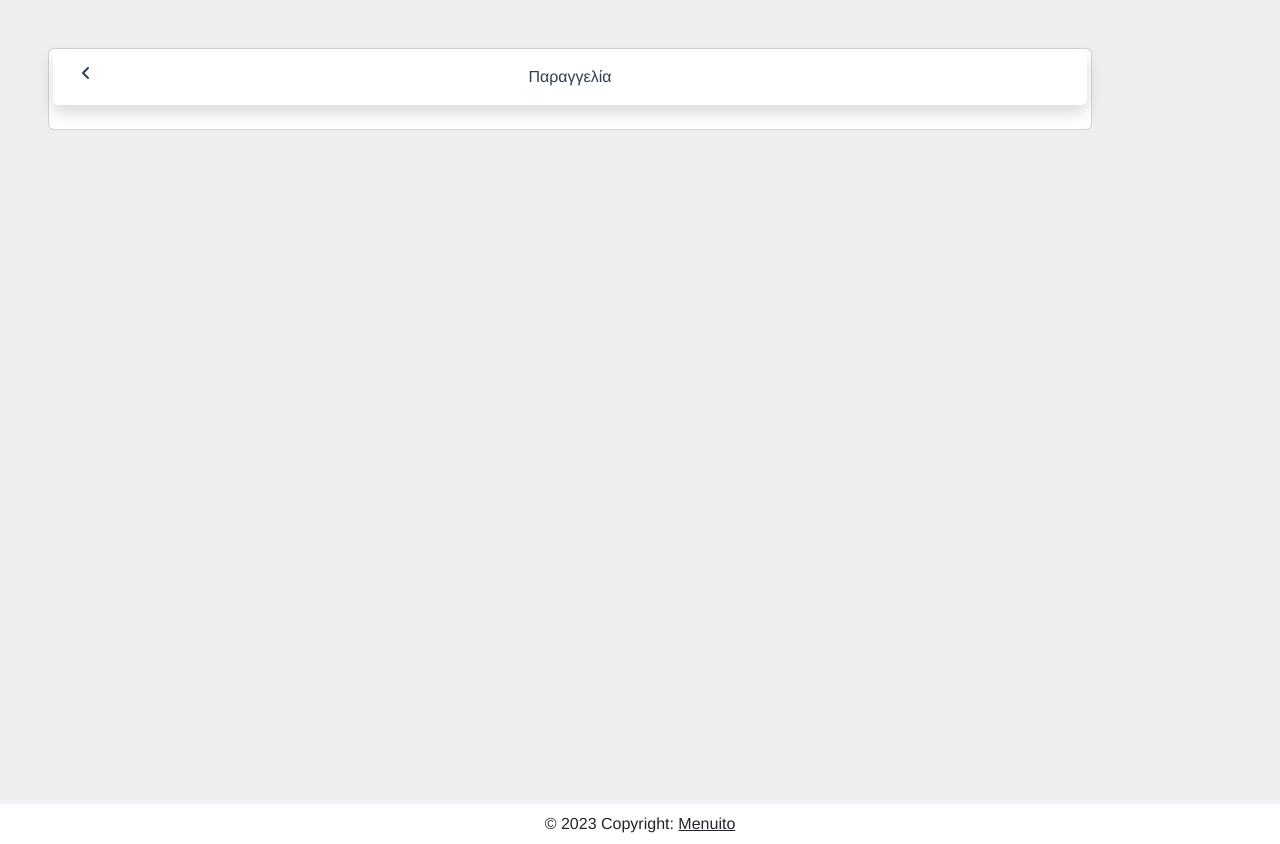
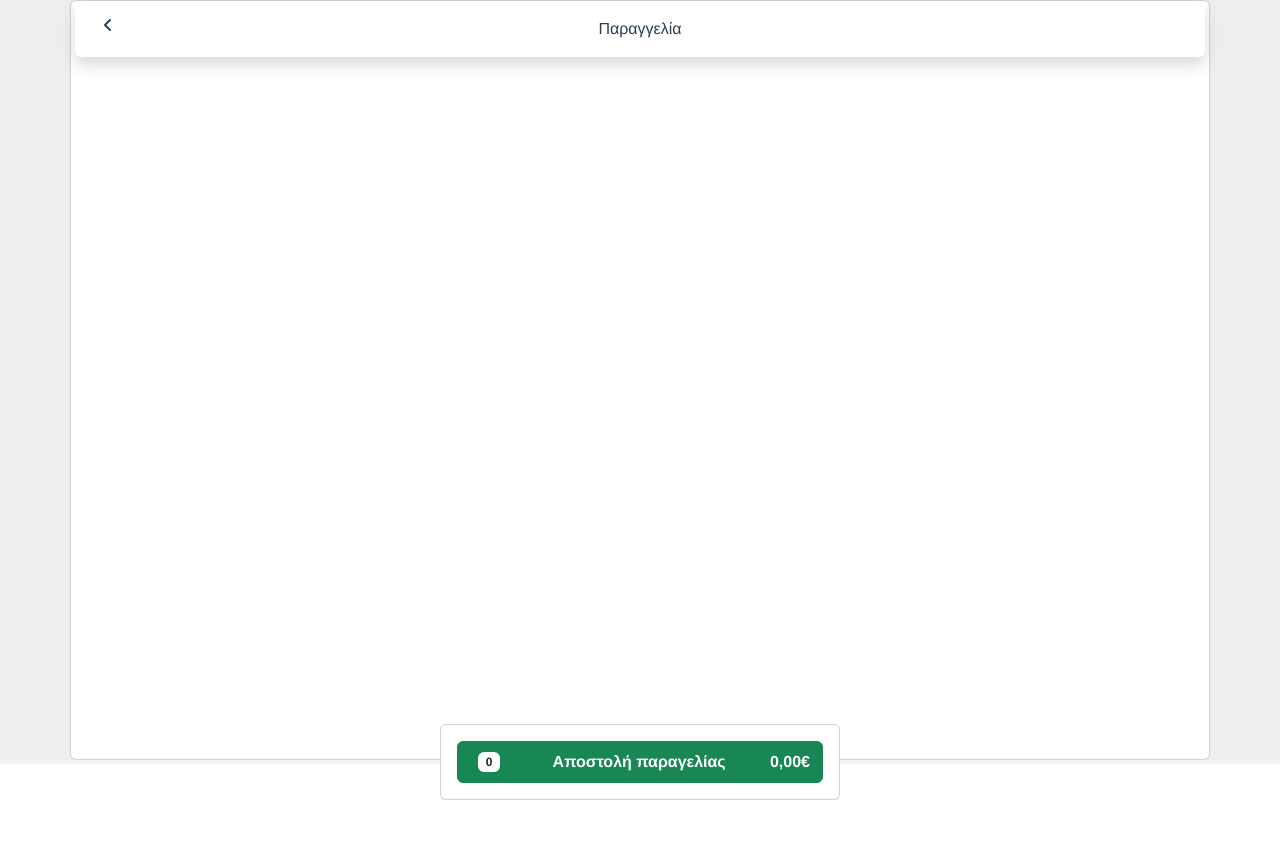
Before and after one commit to johnrizos/menu-app, a Vue app: page /basket in a window 1280 px wide. After the commit the page ends 804 px from the top, so only its background shows below. Built offline with nearby package versions, Linux system fonts and the light colour scheme.

Commit message:
new changes 10-07-2023 basket page cta

```diff
--- a/src/components/layout/BasketCtaSectionFooter.vue
+++ b/src/components/layout/BasketCtaSectionFooter.vue
@@ -10,7 +10,7 @@ const basketPageRoute = (()=>{
 const basketStore = useBasketStore();
 </script>
 <template>
-    <div @click="basketPageRoute" class="position-fixed  bottom-0 start-50 translate-middle-x"
+    <div @click="basketPageRoute" class="position-fixed  bottom-0 start-50 translate-middle-x basket-cta"
         style="width:100%;">
         <div class="card w-100 m-auto">
             <div class="card-body">
@@ -21,7 +21,7 @@ const basketStore = useBasketStore();
                 </button> -->
 
                 <div class="d-grid gap-2">
-                    <button class="btn btn-warning fw-bold btn-lg" type="button">
+                    <button class="btn btn-warning fw-bold btn py-2" type="button">
                         <div class="d-flex justify-content-between">
                         <div><span
                         class="badge bg-white text-dark mx-2">{{ basketStore.totalQuantityOfProducts }}</span></div>
@@ -37,4 +37,10 @@ const basketStore = useBasketStore();
 </template>
 
 
-<style  scoped></style>
+<style  scoped>
+
+
+.basket-cta{
+  max-width:400px;
+}
+</style>
--- /dev/null
+++ b/src/hooks/price/priceHook.js
@@ -0,0 +1,25 @@
+export default function price() {
+
+    function textPriceToNumber(price) {
+
+        const replacedPrice = price.replace(",", ".");
+
+        const number = parseFloat(replacedPrice);
+        const roundedNumber = Math.round(number * 100) / 100;
+        return roundedNumber;
+    }
+
+    function calculateNumberPriceAndQuantity(price, quantity){
+        return (price * quantity).toFixed(2).toString().replace(".", ",");
+
+    }
+
+    function totalProductPrice(price,quantity){
+            return calculateNumberPriceAndQuantity(textPriceToNumber(price), quantity)
+
+
+    }
+
+
+    return [textPriceToNumber,calculateNumberPriceAndQuantity,totalProductPrice]
+}
--- a/src/pages/BasketPage.vue
+++ b/src/pages/BasketPage.vue
@@ -3,23 +3,30 @@ import { ref } from 'vue';
 import { useRoute } from 'vue-router';
 import { useBasketStore } from '../stores/basket';
 import router from '@/router';
+import priceHook from '../hooks/price/priceHook.js';
 
 const basketStore = useBasketStore();
-const backRoute = (()=>{
+const backRoute = (() => {
   router.back();
 });
 
+
+const [textPriceToNumber, calculateNumberPriceAndQuantity, totalProductPrice] = priceHook();
+
+console.log("test", textPriceToNumber("10,23"));
+
 </script>
 <template>
-    <section   class="h-100 h-custom" style="background-color: #eee;">
-  <div class="container p-0 m-0  p-sm-5 h-100 position-relative">
-        <div class="card">
-          <div class="card-body  pt-0" >
+  <section class="" style="background-color: #eee;">
+    <div class="container p-0 m-0  p-sm-0  position-relative m-auto h-100">
+      <div class="card h-custom">
+        <div class="card-body my-0 py-0 pt-0">
           <div class="position-sticky top-0 start-0" style="z-index:100;">
-            <div class="row bg-white p-3 shadow  mb-2 bg-body  rounded d-flex " >
+            <div class="row bg-white p-3 shadow  mb-2 bg-body  rounded d-flex ">
 
               <div class="col-1">
-                        <div @click="backRoute" class="d-flex justify-content-start"><font-awesome-icon icon="fa-solid fa-angle-left" /></div>
+                <div @click="backRoute" class="d-flex justify-content-start"><font-awesome-icon
+                    icon="fa-solid fa-angle-left" /></div>
               </div>
               <div class="col-10">
                 <div class="d-flex justify-content-center">Παραγγελία</div>
@@ -38,17 +45,18 @@ const backRoute = (()=>{
                   </div>
 
                   <div style="width: 50px;">
-                          <span  class="input-group-text bg-white d-block" style="background-color:rgb(247, 247, 247)!important">{{ value.quantity }}</span>
+                    <span class="input-group-text bg-white d-block"
+                      style="background-color:rgb(247, 247, 247)!important">{{ value.quantity }}</span>
                   </div>
                   <div class="ms-3">
-                          <p class="m-0">{{value.title}}</p>
+                    <p class="m-0">{{ value.title }}</p>
                   </div>
                 </div>
                 <div class="d-flex flex-row align-items-center">
 
 
                   <div style="width: 80px;">
-                          <p class="mb-0">{{value.price}}€</p>
+                    <p class="mb-0">{{ totalProductPrice(value.price, value.quantity) }}€</p>
                   </div>
                   <a href="#!" style="color: #cecece;" class="text-danger"><i class="fas fa-trash-alt"></i></a>
                 </div>
@@ -57,6 +65,24 @@ const backRoute = (()=>{
           </div>
 
         </div>
+        <!-- footer  -->
+        <div class="position-fixed  bottom-0 start-50 translate-middle-x checkout-cta" style="width:100%;">
+          <div class="card w-100 m-auto">
+            <div class="card-body">
+              <div class="d-grid gap-2">
+                <button class="btn btn-success fw-bold btn py-2" type="button">
+                  <div class="d-flex justify-content-between">
+                    <div><span class="badge bg-white text-dark mx-2">{{ basketStore.totalQuantityOfProducts }}</span>
+                    </div>
+                    <div> Αποστολή παραγελίας </div>
+                    <div>{{ basketStore.totalPrice }}€</div>
+
+                  </div>
+                </button>
+              </div>
+            </div>
+          </div>
+        </div>
       </div>
     </div>
   </section>
@@ -64,9 +90,17 @@ const backRoute = (()=>{
 
 
 <style  scoped>
+.h-custom {
+  min-height: calc(100vh - 40px);
+}
+
 @media (min-width: 1025px) {
   .h-custom {
-height: 100vh !important;
+    min-height: calc(100vh - 40px);
   }
 }
+
+.checkout-cta {
+  max-width: 400px;
+}
 </style>
```
Lines whose indentation alone changed are shown as unchanged.
